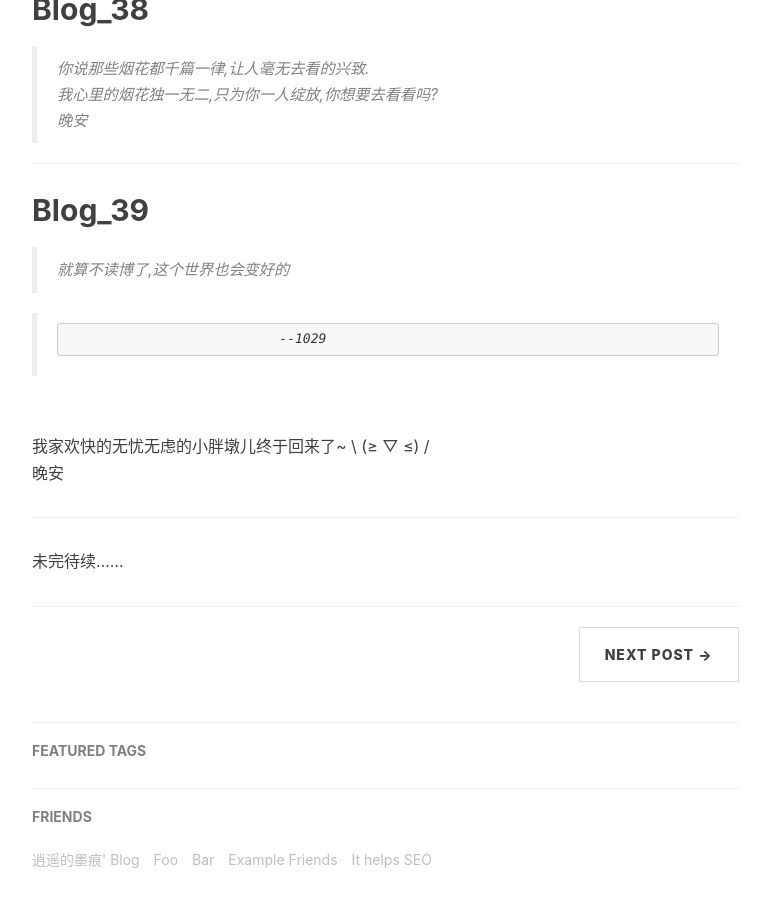
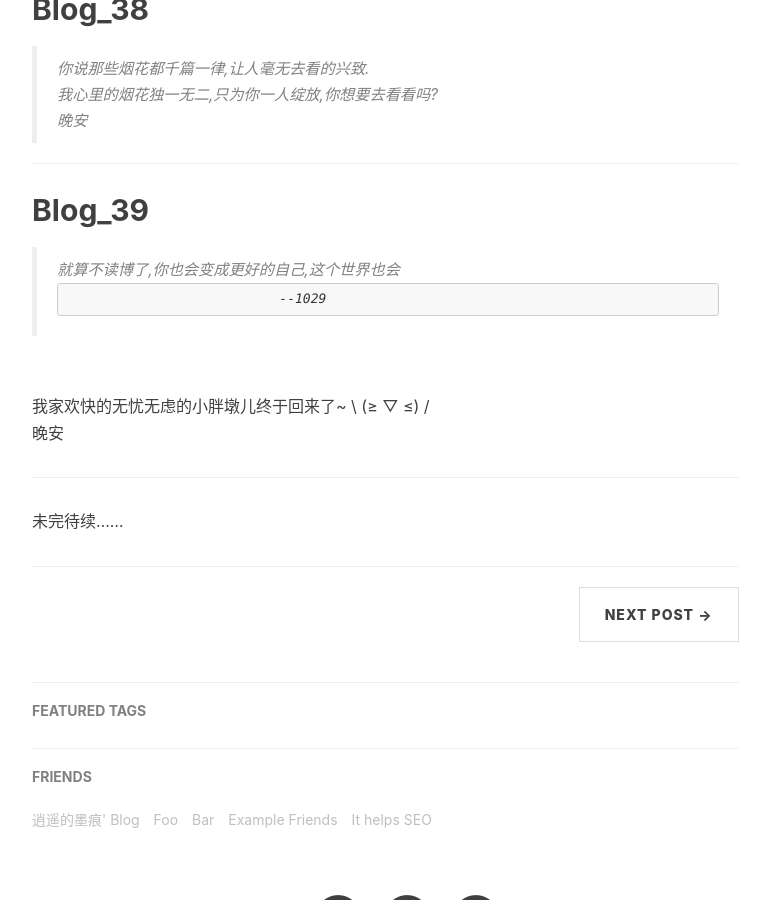
Before and after one commit to Big1ce/Big1ce.github.io, a Jekyll site: the page built from _posts/2019-08-16-good-night.markdown, in a window 1280 px wide and 900 px high, scrolled down 10743 px. Shown: the whole window, without its empty margins (233-1003 px from the left). Built offline with Jekyll 4.4.1, drawn with Linux system fonts in a browser that asks for light colours; nearby versions of some CDN libraries; comment, search, counter and statistics services are not loaded.

Commit message:
change_post_39

```diff
--- a/_posts/2019-08-16-good-night.markdown
+++ b/_posts/2019-08-16-good-night.markdown
@@ -467,8 +467,8 @@ I love that feeling of being soft when you wrap your arms around me. And I can f
 ## Blog_39
 
 
-> 就算不读博了,这个世界也会变好的
-
+> 就算不读博了,你也会变成更好的自己,这个世界也会
+>
 >                                --1029
 
 <br>我家欢快的无忧无虑的小胖墩儿终于回来了~ \\ (≥ ▽ ≤) /
```
